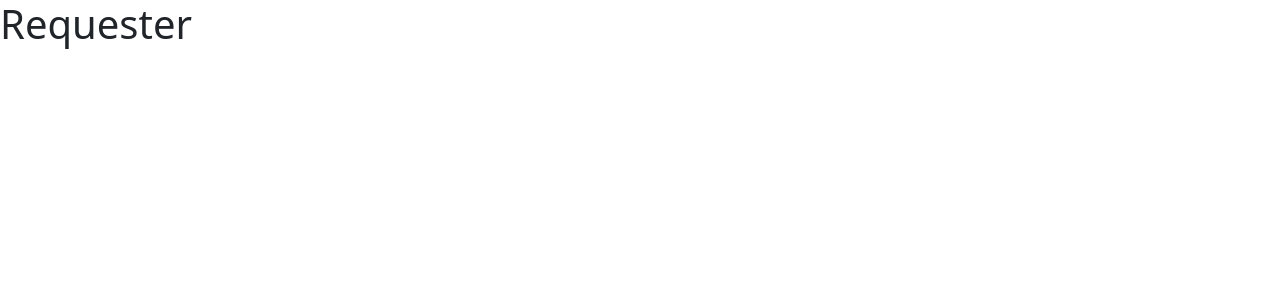
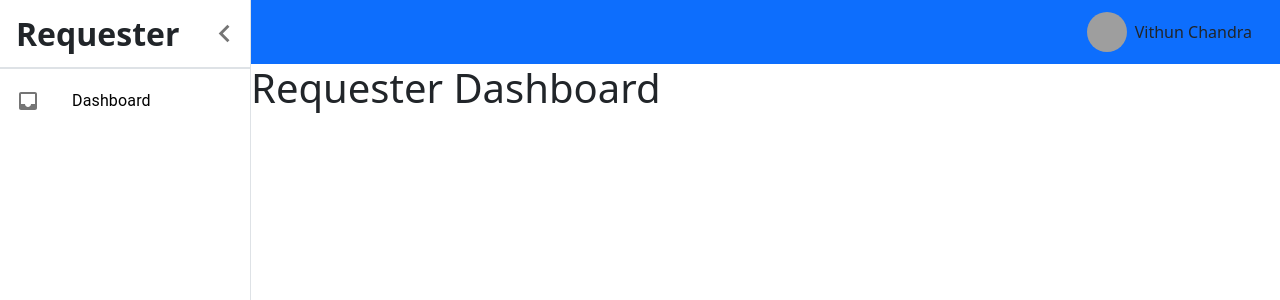
Before and after one commit to vithunchandra/Data-Labelling, a React (Vite) app in the folder Frontend/: page /requester in a window 1280 px wide. Shown: the top 300 px of the page. Built offline with nearby package versions, Linux system fonts and the light colour scheme; grey boxes are pictures that could not be loaded.

Commit message:
copy worker template for requester

```diff
--- a/Frontend/src/App.tsx
+++ b/Frontend/src/App.tsx
@@ -1,34 +1,54 @@
-import './App.css'
-import {createBrowserRouter, createRoutesFromElements, Route, Routes, RouterProvider} from 'react-router-dom'
-import Signup from './pages/Signup'
-import Admin from './pages/admin/Admin'
-import Requester from './pages/requester/Requester'
-import Worker from './pages/worker/Worker'
-import { workerNavigation } from './route'
+import "./App.css";
+import {
+  createBrowserRouter,
+  createRoutesFromElements,
+  Route,
+  Routes,
+  RouterProvider,
+} from "react-router-dom";
+import Signup from "./pages/Signup";
+import Admin from "./pages/admin/Admin";
+import Requester from "./pages/requester/Requester";
+import Worker from "./pages/worker/Worker";
+import { requesterNavigation, workerNavigation } from "./route";
 
 function App() {
   const router = createBrowserRouter(
-    createRoutesFromElements(
-      [
-        <Route path='/signup' index={true} element={<Signup/>}></Route>,
-        <Route path='/admin' element={<Admin/>}></Route>,
-        <Route path='/requester' element={<Requester/>}></Route>,
-        <Route path='/worker' element={<Worker/>}>
-          {
-            workerNavigation.map((item, index) => {
-              return <Route index={index === 0 && true} path={item.path} element={item.element}></Route>
-            })
-          }
-        </Route>
-      ]
-    )
-  )
+    createRoutesFromElements([
+      <Route path="/signup" index={true} element={<Signup />}></Route>,
+      <Route path="/admin" element={<Admin />}></Route>,
+      <Route path="/requester" element={<Requester />}>
+        {requesterNavigation.map((item, index) => {
+          return (
+            <Route
+              key={index}
+              index={index === 0 && true}
+              path={item.path}
+              element={item.element}
+            ></Route>
+          );
+        })}
+      </Route>,
+      <Route path="/worker" element={<Worker />}>
+        {workerNavigation.map((item, index) => {
+          return (
+            <Route
+              key={index}
+              index={index === 0 && true}
+              path={item.path}
+              element={item.element}
+            ></Route>
+          );
+        })}
+      </Route>,
+    ])
+  );
 
   return (
     <>
       <RouterProvider router={router}></RouterProvider>
     </>
-  )
+  );
 }
 
-export default App
+export default App;
--- a/Frontend/src/pages/requester/Requester.tsx
+++ b/Frontend/src/pages/requester/Requester.tsx
@@ -1,5 +1,8 @@
-export default function Requester (){
-    return(
-        <h1>Requester</h1>
-    )
+import MainLayout from "../../components/dashboard/MainLayout";
+import { requesterNavigation } from "../../route";
+
+export default function Requester() {
+  return (
+    <MainLayout navigation={requesterNavigation} role="Requester"></MainLayout>
+  );
 }
--- /dev/null
+++ b/Frontend/src/pages/requester/RequesterDashboard.tsx
@@ -0,0 +1,3 @@
+export default function RequesterDashboard() {
+  return <h1>Requester Dashboard</h1>;
+}
--- a/Frontend/src/route.tsx
+++ b/Frontend/src/route.tsx
@@ -1,24 +1,34 @@
+import RequesterDashboard from "./pages/requester/RequesterDashboard";
 import Marketplace from "./pages/worker/Marketplace";
 import WorkerDashboard from "./pages/worker/WorkerDashboard";
 import WorkerTask from "./pages/worker/WorkerTask";
 
 export const workerNavigation = [
   {
-        name: 'Dashboard',
+    name: "Dashboard",
     icon: <i className="bi bi-house"></i>,
     element: <WorkerDashboard />,
-        path: '/worker'
+    path: "/worker",
   },
   {
-        name: 'Marketplace',
+    name: "Marketplace",
     icon: <i className="bi bi-shop"></i>,
     element: <Marketplace />,
-        path: '/worker/marketplace'
+    path: "/worker/marketplace",
   },
   {
-        name: 'Task',
+    name: "Task",
     icon: <i className="bi bi-list-task"></i>,
     element: <WorkerTask />,
-        path: '/worker/task'
+    path: "/worker/task",
   },
-]
+];
+
+export const requesterNavigation = [
+  {
+    name: "Dashboard",
+    icon: <i className="bi bi-house"></i>,
+    element: <RequesterDashboard />,
+    path: "/requester",
+  },
+];
```
Lines whose indentation alone changed are shown as unchanged.
